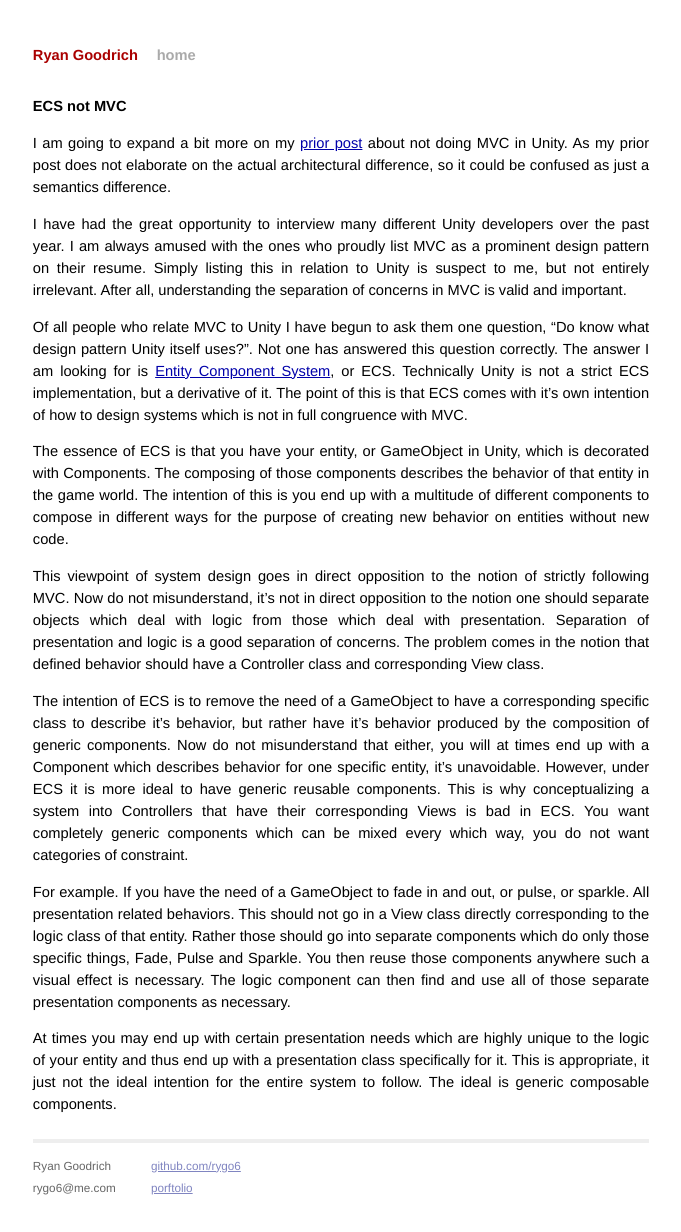
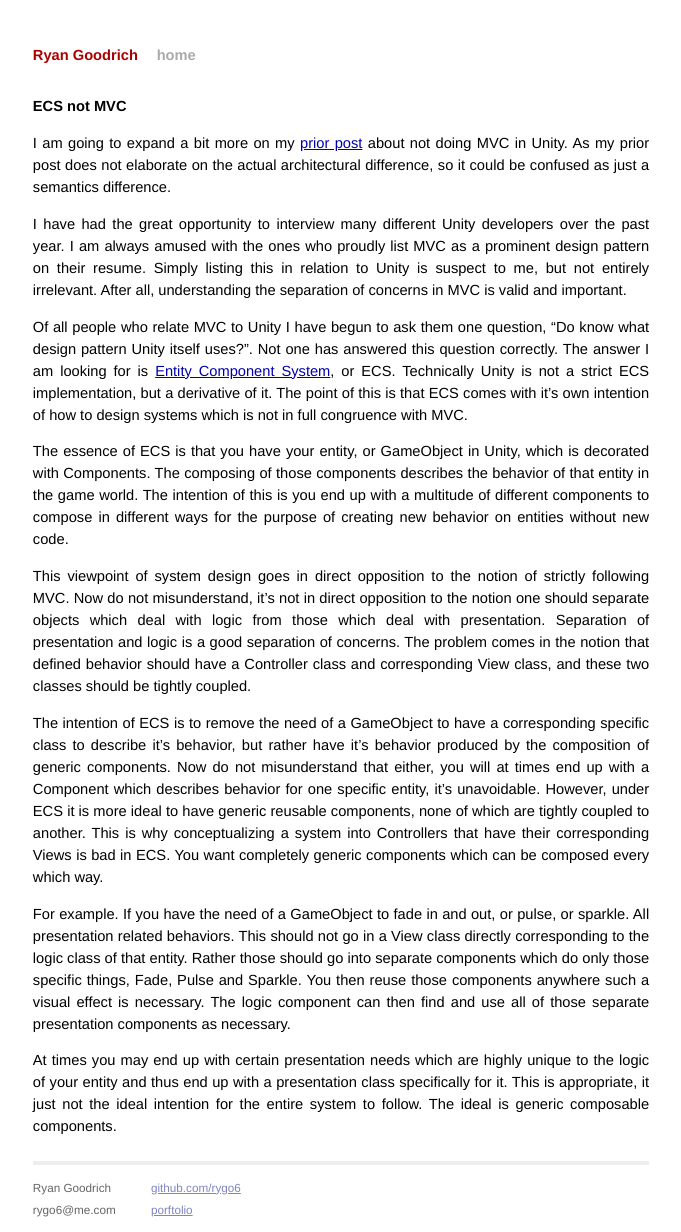
Before and after one commit to rygo6/rygo6.github.io, a Jekyll site: the page built from _posts/2017-3-26-ECS-not-MVC.md, in a window 1280 px wide. Shown: the whole page, without its empty margins (299-980 px from the left). Built offline with Jekyll 4.4.1, drawn with Linux system fonts in a browser that asks for light colours; before the commit the page ends 1210 px from its top, so only the background shows below that.

Commit message:
updated ecs not mvc

```diff
--- a/_posts/2017-3-26-ECS-not-MVC.md
+++ b/_posts/2017-3-26-ECS-not-MVC.md
@@ -14,9 +14,9 @@ Of all people who relate MVC to Unity I have begun to ask them one question, "Do
 
 The essence of ECS is that you have your entity, or GameObject in Unity, which is decorated with Components. The composing of those components describes the behavior of that entity in the game world. The intention of this is you end up with a multitude of different components to compose in different ways for the purpose of creating new behavior on entities without new code.
 
-This viewpoint of system design goes in direct opposition to the notion of strictly following MVC. Now do not misunderstand, it's not in direct opposition to the notion one should separate objects which deal with logic from those which deal with presentation. Separation of presentation and logic is a good separation of concerns. The problem comes in the notion that defined behavior should have a Controller class and corresponding View class.
+This viewpoint of system design goes in direct opposition to the notion of strictly following MVC. Now do not misunderstand, it's not in direct opposition to the notion one should separate objects which deal with logic from those which deal with presentation. Separation of presentation and logic is a good separation of concerns. The problem comes in the notion that defined behavior should have a Controller class and corresponding View class, and these two classes should be tightly coupled.
 
-The intention of ECS is to remove the need of a GameObject to have a corresponding specific class to describe it's behavior, but rather have it's behavior produced by the composition of generic components. Now do not misunderstand that either, you will at times end up with a Component which describes behavior for one specific entity, it's unavoidable. However, under ECS it is more ideal to have generic reusable components. This is why conceptualizing a system into Controllers that have their corresponding Views is bad in ECS. You want completely generic components which can be mixed every which way, you do not want categories of constraint.
+The intention of ECS is to remove the need of a GameObject to have a corresponding specific class to describe it's behavior, but rather have it's behavior produced by the composition of generic components. Now do not misunderstand that either, you will at times end up with a Component which describes behavior for one specific entity, it's unavoidable. However, under ECS it is more ideal to have generic reusable components, none of which are tightly coupled to another. This is why conceptualizing a system into Controllers that have their corresponding Views is bad in ECS. You want completely generic components which can be composed every which way.
 
 For example. If you have the need of a GameObject to fade in and out, or pulse, or sparkle. All presentation related behaviors. This should not go in a View class directly corresponding to the logic class of that entity. Rather those should go into separate components which do only those specific things, Fade, Pulse and Sparkle. You then reuse those components anywhere such a visual effect is necessary. The logic component can then find and use all of those separate presentation components as necessary.
 
```
